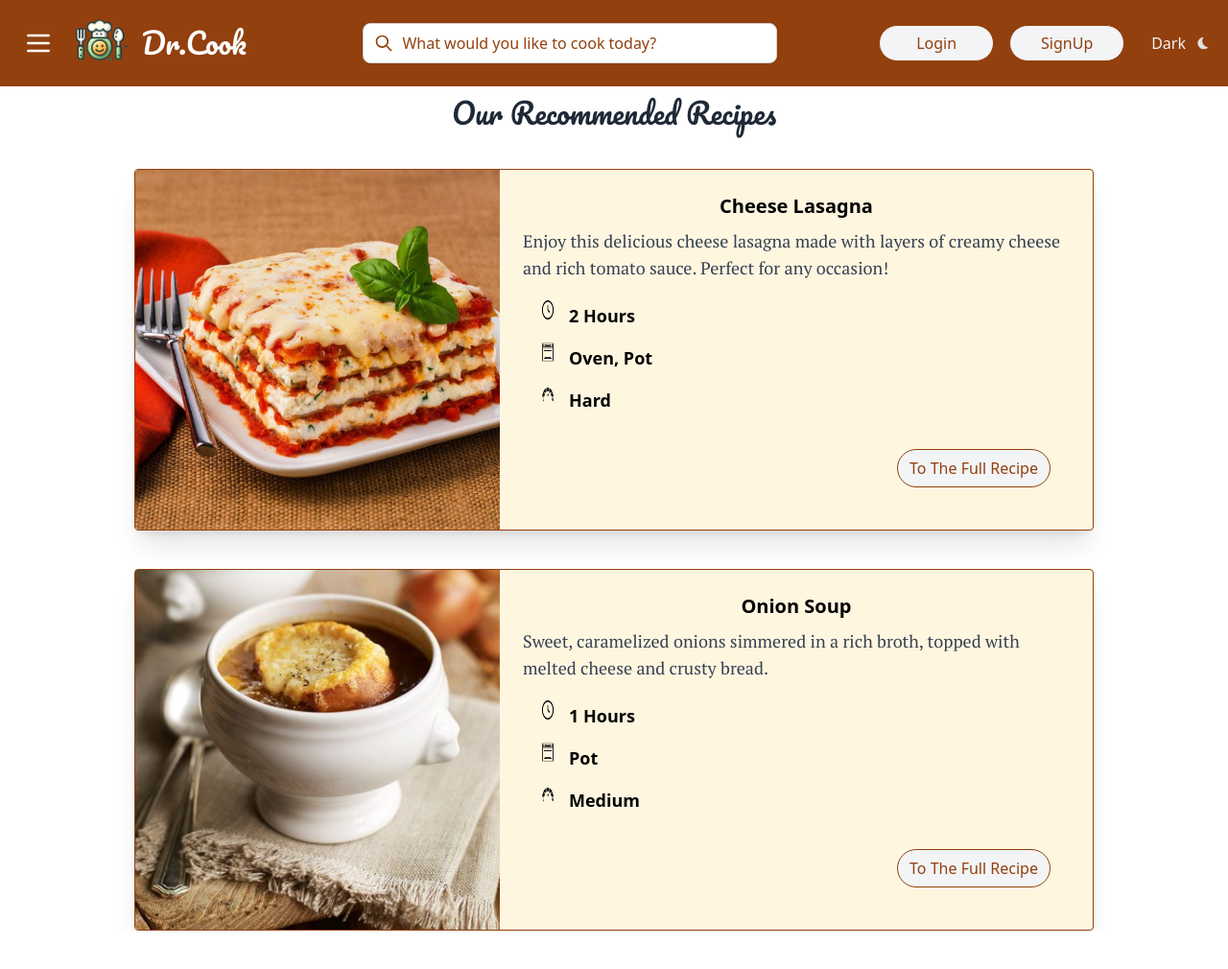
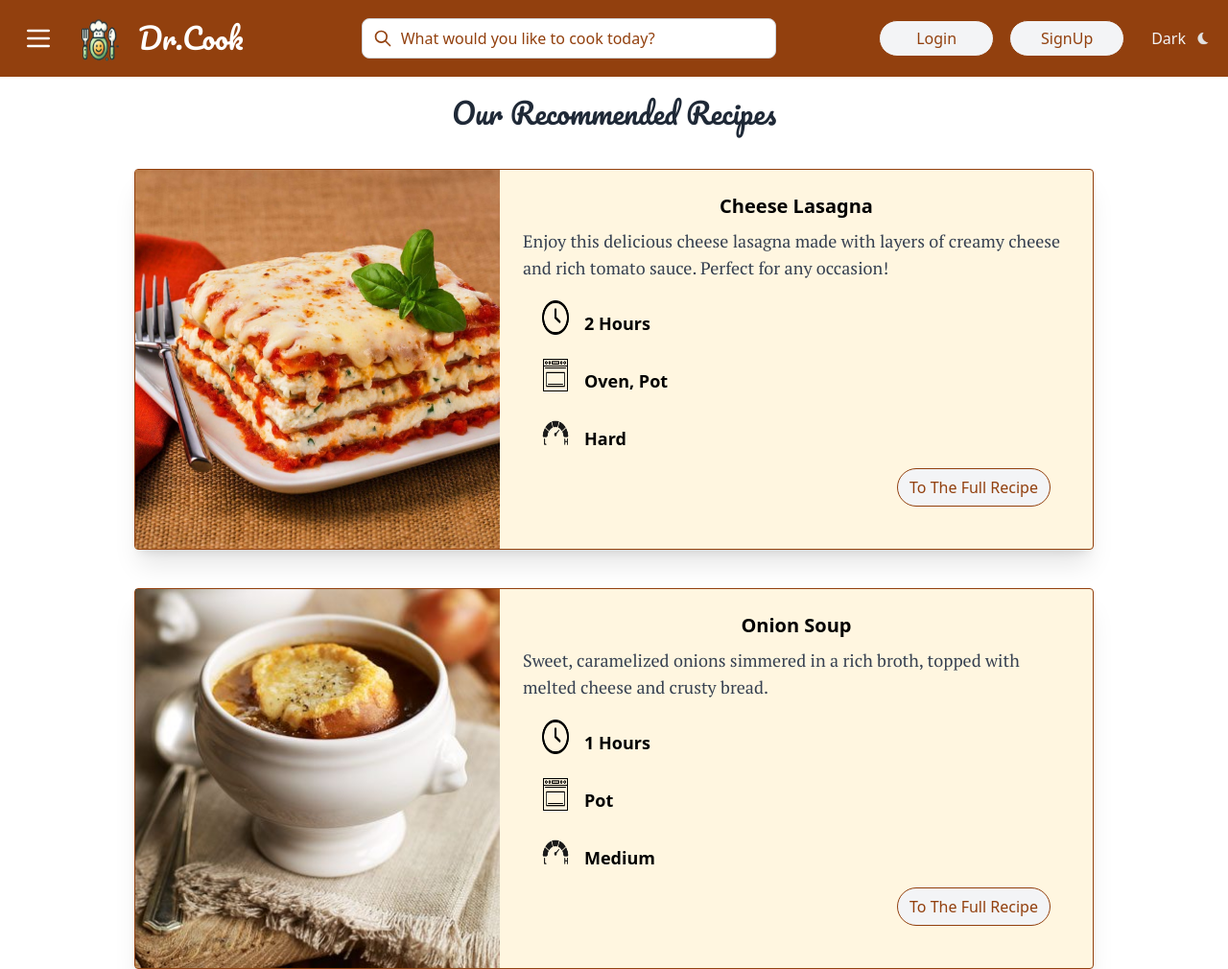
Before and after one commit to Drorh473/recipeProject, a website built with Vite: page recipeProject-main/HW1/dr.cook/index.html in a window 1280 px wide. Shown: the whole page at 96% size. Before the commit the page ends 970 px from the top, so only its background shows below. Built offline with nearby package versions, Linux system fonts and the light colour scheme.

Commit message:
respovsive

```diff
--- a/recipeProject-main/HW1/dr.cook/header.js
+++ b/recipeProject-main/HW1/dr.cook/header.js
@@ -6,41 +6,51 @@ const headerContext = () => {
   return `
   <div class="fixed top-0 left-0 right-0 z-50 dark:bg-slate-400 bg-amber-800">
     <div class="w-full">
+      <!-- On small screens items stack vertically -->
       <div class="w-full flex flex-col md:flex-row items-center justify-between gap-4 py-4 px-4">
-        <!-- Logo and Menu Section -->
-        <div class="flex items-center space-x-2">
-          <button onclick="toggleSideMenu()" class="p-2 rounded-md text-white focus:outline-none focus:ring-2 focus:ring-offset-2">
-            <!-- SVG for the hamburger menu button (three stripes) -->
+        <!-- Logo and Menu Section - stays in row -->
+        <div class="flex items-center space-x-2 w-full justify-between md:justify-start md:w-auto">
+          <div class="flex items-center gap-4">
+            <button onclick="toggleSideMenu()" class="p-2 rounded-md text-white focus:outline-none">
               <svg xmlns="http://www.w3.org/2000/svg" class="dark:text-gray-900 h-8 w-8" fill="none" viewBox="0 0 24 24" stroke="currentColor">
                 <path stroke-linecap="round" stroke-linejoin="round" stroke-width="2" d="M4 6h16M4 12h16m-16 6h16" />
               </svg>
             </button>
-          <img class="w-18 h-12 mb-2.5" src="/images/Dr.cook logo.png" alt="Dr.Cook logo">
+            <img class="w-12 h-12" src="/images/Dr.cook logo.png" alt="Dr.Cook logo">
             <span class="dark:text-gray-900 text-3xl font-pacifico text-white">
               Dr.Cook
             </span>
           </div>
+        </div>
 
-        <!-- Search Bar Section -->
+        <!-- Search Bar Section - full width on small screens -->
         <div class="flex-1 w-full md:pl-4 md:max-w-md">
           <div class="relative">
             <input
               type="text"
               placeholder="What would you like to cook today?"
               class="dark:bg-[#202124] placeholder:dark:text-white dark:text-white text-amber-800 w-full pl-10 pr-4 py-2 rounded-lg border border-gray-300 placeholder:text-amber-800">
-            <!-- SVG for the search button (magnifying glass) -->
             <svg xmlns="http://www.w3.org/2000/svg" class="dark:text-white w-5 h-5 absolute left-3 top-1/2 transform -translate-y-1/2 text-amber-800" fill="none" viewBox="0 0 24 24" stroke="currentColor">
               <path stroke-linecap="round" stroke-linejoin="round" stroke-width="2" d="M21 21l-6-6m2-5a7 7 0 11-14 0 7 7 0 0114 0z" />
             </svg>
           </div>
         </div>
 
-        <!-- Buttons Section -->
-        <div class="flex flex-col md:flex-row items-center gap-4">
-          <div class="flex gap-4">
-            <!-- navigate from main page to login and signup -->
-            <button onclick="location.href='/login.html'" class="dark:bg-[#202124] dark:text-white dark:border-white md:w-[120px] rounded-full border border-amber-800 text-amber-800 bg-gray-100 p-1.5 hover:bg-amber-50">Login</button>
-            <button onclick="location.href='/signup.html'" class="dark:bg-[#202124] dark:text-white dark:border-white md:w-[120px] rounded-full border border-amber-800 text-amber-800 bg-gray-100 p-1.5 hover:bg-amber-50">SignUp</button>
+        <!-- Buttons Section - stack on small screens -->
+        <div class="flex flex-col md:flex-row items-center gap-4 w-full md:w-auto">
+          <div class="flex gap-4 w-full md:w-auto">
+            <button onclick="location.href='/login.html'"
+              class="dark:bg-[#202124] dark:text-white dark:border-white
+              w-full md:w-[120px] py-2 md:py-1.5 rounded-full border border-amber-800
+              text-amber-800 bg-gray-100 hover:bg-amber-50">
+              Login
+            </button>
+            <button onclick="location.href='/signup.html'"
+              class="dark:bg-[#202124] dark:text-white dark:border-white
+              w-full md:w-[120px] py-2 md:py-1.5 rounded-full border border-amber-800
+              text-amber-800 bg-gray-100 hover:bg-amber-50">
+              SignUp
+            </button>
           </div>
           <div class="flex items-center space-x-2">
             <button onclick="updateMode(this)" class="dark:text-gray-900 pl-3 text-gray-100 hover:text-amber-50">${buttonText}</button>
--- a/recipeProject-main/HW1/dr.cook/index.html
+++ b/recipeProject-main/HW1/dr.cook/index.html
@@ -48,9 +48,9 @@
          transform -translate-x-full transition-transform duration-300
          z-50">
     </div>
-    <div class="dark:bg-[#202124] h-25 w-full">
+    <div class="dark:bg-[#202124] h-25 w-full pt-40 lg:pt-0 md:pt-0 sm:pt-40">
       <!-- use the imported font for h1-->
-      <h1 class="dark:text-white text-center text-3xl font-pacifico text-gray-800 pt-5">
+      <h1 class="sm:w-f dark:text-white text-center text-3xl font-pacifico text-gray-800 pt-5">
         Our Recommended Recipes
       </h1>
     </div>
--- a/recipeProject-main/HW1/dr.cook/recommended-recipes.js
+++ b/recipeProject-main/HW1/dr.cook/recommended-recipes.js
@@ -4,7 +4,7 @@ export const showBox = (text,image) => { // text is an array
   <div class="flex justify-center pt-4 sm:pt-6 md:pt-10 px-4 sm:px-6">
       <div class="dark:bg-[#2A3236] dark:border-white flex flex-col sm:flex-row w-full max-w-[1000px] border border-amber-800 rounded bg-[#FFF6E0] shadow-xl">
           <!-- Image Container -->
-          <img class="w-full sm:w-[380px] md:h-[375px] h-[250px] sm:h-[350px] object-cover" src="${image}" alt="${text[0]}">
+          <img class="w-full  md:h-[400px] lg:h-[395px] sm:w-[380px] h-[340px] sm:h-[480px] object-cover" src="${image}" alt="${text[0]}">
 
           <!-- Content Container -->
           <div class="flex flex-col w-full p-4 sm:p-6">
@@ -16,24 +16,24 @@ export const showBox = (text,image) => { // text is an array
               <!-- Icons and Info -->
               <div class="space-y-2 sm:space-y-3">
                   <span class="flex items-center">
-                      <img class="dark:hidden h-8 sm:h-8 w-8 sm:w-15 pl-2 sm:pl-5 pb-2 sm:pb-3" src="/images/DarkClock.png" alt="DarkClock">
-                      <img class="hidden dark:block h-8 sm:h-8 w-8 sm:w-15 pl-2 sm:pl-5 pb-2 sm:pb-3" src="/images/LightClock.png" alt="LightClock">
+                      <img class="dark:hidden lg:h-12 lg:w-12 md:h-10 md:w-10 h-8 sm:pl-5 sm:h-10 w-8 sm:w-10 pl-2 sm: pb-2 sm:pb-3" src="/images/DarkClock.png" alt="DarkClock">
+                      <img class="hidden dark:block lg:h-12 lg:w-12 md:h-10 md:w-10 h-8 sm:pl-5 sm:h-10 w-8 sm:w-10 pl-2 sm: pb-2 sm:pb-3" src="/images/LightClock.png" alt="LightClock">
                       <span class="dark:text-white ml-2 sm:ml-4 text-base sm:text-lg font-bold">
                           ${text[2]}
                       </span>
                   </span>
 
                   <span class="flex items-center">
-                      <img class="dark:hidden h-8 sm:h-8 w-8 sm:w-15 pl-2 sm:pl-5 pb-2 sm:pb-3" src="/images/BlackOven.png" alt="BlackOven">
-                      <img class="hidden dark:block h-8 sm:h-8 w-8 sm:w-15 pl-2 sm:pl-5 pb-2 sm:pb-3" src="/images/WhiteOven.png" alt="WhiteOven">
+                      <img class="dark:hidden lg:h-12 lg:w-12 md:h-10 md:w-10 h-8 sm:pl-5 sm:h-10 w-8 sm:w-10 pl-2 sm: pb-2 sm:pb-3" src="/images/BlackOven.png" alt="BlackOven">
+                      <img class="hidden dark:block lg:h-12 lg:w-12 md:h-10 md:w-10 h-8 sm:pl-5 sm:h-10 w-8 sm:w-10 pl-2 sm: pb-2 sm:pb-3" src="/images/WhiteOven.png" alt="WhiteOven">
                       <span class="dark:text-white ml-2 sm:ml-4 text-base sm:text-lg font-bold">
                           ${text[3]}
                       </span>
                   </span>
 
                   <span class="flex items-center">
-                      <img class="dark:hidden h-8 sm:h-8 w-8 sm:w-15 pl-2 sm:pl-5 pb-2 sm:pb-3" src="/images/BlackDifficulty.png" alt="BlackDifficulty">
-                      <img class="hidden dark:block h-8 sm:h-8 w-8 sm:w-15 pl-2 sm:pl-5 pb-2 sm:pb-3" src="/images/WhiteDifficulty.png" alt="Whiteifficulty">
+                      <img class="dark:hidden lg:h-12 lg:w-12 md:h-10 md:w-10 h-8 sm:pl-5 sm:h-10 w-8 sm:w-10 pl-2 sm: pb-2 sm:pb-3" src="/images/BlackDifficulty.png" alt="BlackDifficulty">
+                      <img class="hidden dark:block lg:h-12 lg:w-12 md:h-10 md:w-10 h-8 sm:pl-5 sm:h-10 w-8 sm:w-10 pl-2 sm: pb-2 sm:pb-3" src="/images/WhiteDifficulty.png" alt="Whiteifficulty">
                       <span class="dark:text-white ml-2 sm:ml-4 text-base sm:text-lg font-bold">
                           ${text[4]}
                       </span>
```
Lines whose indentation alone changed are shown as unchanged.
